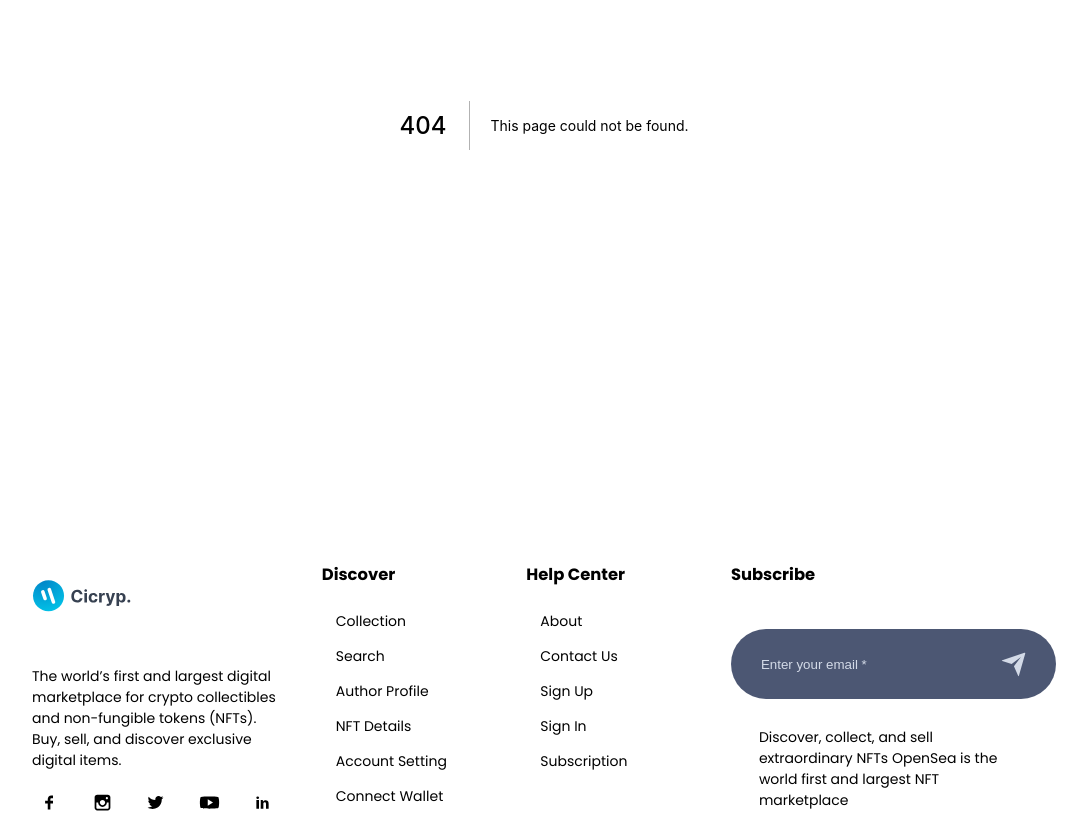
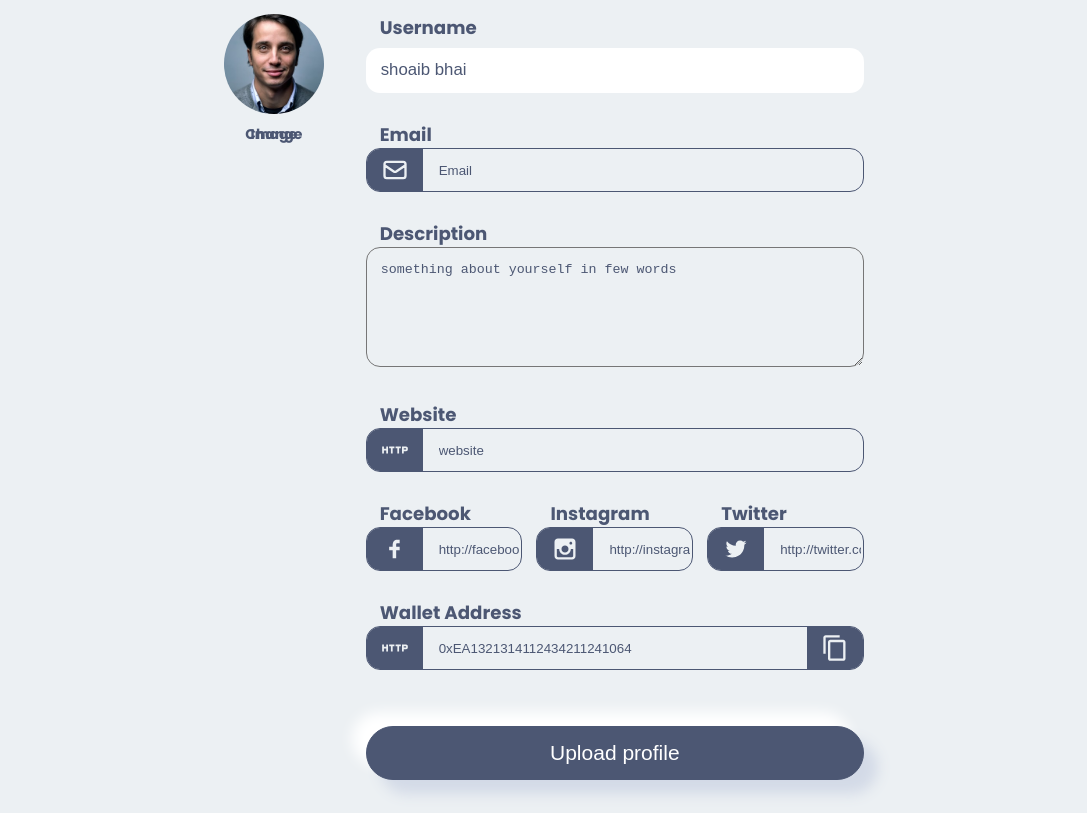
Before and after one commit to AdhithyanM/nft-marketplace-template-code, a Next.js app: page /account in a window 1280 px wide. Before the commit this address had no page. Shown: the part 440-1253 px from the top of the page, without its empty margins (96-1183 px from the left). Built offline with nearby package versions, Linux system fonts and the light colour scheme.

Commit message:
Account Page with form input and profile image upload using react-dropzone

```diff
--- /dev/null
+++ b/AccountPage/Form/Form.jsx
@@ -0,0 +1,144 @@
+import React from "react";
+
+//----ICONS IMPORT
+import { HiOutlineMail } from "react-icons/hi";
+import { MdOutlineHttp, MdOutlineContentCopy } from "react-icons/md";
+import {
+  TiSocialFacebook,
+  TiSocialInstagram,
+  TiSocialTwitter,
+  TiSocialYoutube,
+  TiSocialLinkedin,
+} from "react-icons/ti";
+
+// INTERNAL IMPORT
+import Style from "./Form.module.css";
+import { Button } from "../../components/components-index";
+
+const Form = () => {
+  return (
+    <div className={Style.Form}>
+      <div className={Style.Form_box}>
+        <form>
+          {/* USERNAME */}
+          <div className={Style.Form_box_input}>
+            <label htmlFor="name">Username</label>
+            <input
+              type="text"
+              placeholder="shoaib bhai"
+              className={Style.Form_box_input_username}
+            />
+          </div>
+          {/* EMAIL */}
+          <div className={Style.Form_box_input}>
+            <label htmlFor="email">Email</label>
+            <div className={Style.Form_box_input_box}>
+              <div className={Style.Form_box_input_box_icon}>
+                <HiOutlineMail />
+              </div>
+              <input type="text" placeholder="Email" />
+            </div>
+          </div>
+          {/* DESCRIPTION */}
+          <div className={Style.Form_box_input}>
+            <label htmlFor="description">Description</label>
+            <textarea
+              name=""
+              id=""
+              cols="30"
+              rows="6"
+              placeholder="something about yourself in few words"
+            ></textarea>
+          </div>
+          {/* WEBSITE */}
+          <div className={Style.Form_box_input}>
+            <label htmlFor="website">Website</label>
+            <div className={Style.Form_box_input_box}>
+              <div className={Style.Form_box_input_box_icon}>
+                <MdOutlineHttp />
+              </div>
+              <input type="text" placeholder="website" />
+            </div>
+          </div>
+          {/* SOCIAL LINK INPUTS */}
+          <div className={Style.Form_box_input_social}>
+            {/* Facebook */}
+            <div className={Style.Form_box_input}>
+              <label htmlFor="facebook">Facebook</label>
+              <div className={Style.Form_box_input_box}>
+                <div className={Style.Form_box_input_box_icon}>
+                  <TiSocialFacebook />
+                </div>
+                <input type="text" placeholder="http://facebook.com" />
+              </div>
+            </div>
+            {/* Instagram */}
+            <div className={Style.Form_box_input}>
+              <label htmlFor="instagram">Instagram</label>
+              <div className={Style.Form_box_input_box}>
+                <div className={Style.Form_box_input_box_icon}>
+                  <TiSocialInstagram />
+                </div>
+                <input type="text" placeholder="http://instagram.com" />
+              </div>
+            </div>
+            {/* Twitter */}
+            <div className={Style.Form_box_input}>
+              <label htmlFor="twiiter">Twitter</label>
+              <div className={Style.Form_box_input_box}>
+                <div className={Style.Form_box_input_box_icon}>
+                  <TiSocialTwitter />
+                </div>
+                <input type="text" placeholder="http://twitter.com" />
+              </div>
+            </div>
+            {/* Youtube */}
+            {/* <div className={Style.Form_box_input}>
+              <label htmlFor="youtube">Youtube</label>
+              <div className={Style.Form_box_input_box}>
+                <div className={Style.Form_box_input_box_icon}>
+                  <TiSocialYoutube />
+                </div>
+                <input type="text" placeholder="http://youtube.com" />
+              </div>
+            </div> */}
+            {/* LinkedIn */}
+            {/* <div className={Style.Form_box_input}>
+              <label htmlFor="linkedIn">LinkedIn</label>
+              <div className={Style.Form_box_input_box}>
+                <div className={Style.Form_box_input_box_icon}>
+                  <TiSocialLinkedin />
+                </div>
+                <input type="text" placeholder="http://linkedin.com" />
+              </div>
+            </div> */}
+          </div>
+          {/* WALLET ADDRESS */}
+          <div className={Style.Form_box_input}>
+            <label htmlFor="wallet">Wallet Address</label>
+            <div className={Style.Form_box_input_box}>
+              <div className={Style.Form_box_input_box_icon}>
+                <MdOutlineHttp />
+              </div>
+              <input type="text" placeholder="0xEA1321314112434211241064" />
+              <div className={Style.Form_box_input_box_icon}>
+                <MdOutlineContentCopy />
+              </div>
+            </div>
+          </div>
+
+          {/* UPLOAD BUTTON */}
+          <div className={Style.Form_box_btn}>
+            <Button
+              btnName="Upload profile"
+              handleClick={() => {}}
+              classStyle={Style.button}
+            />
+          </div>
+        </form>
+      </div>
+    </div>
+  );
+};
+
+export default Form;
--- /dev/null
+++ b/AccountPage/Form/Form.module.css
@@ -0,0 +1,93 @@
+.Form {
+  width: 100%;
+}
+
+.Form_box_input {
+  margin-top: 2rem;
+}
+
+.Form_box_input label {
+  display: block;
+  width: 100%;
+  margin-left: 1rem;
+  font-weight: 700;
+  font-size: 1.3rem;
+}
+
+.Form_box_input_username {
+  width: 100%;
+  border: 1px solid var(--icons-color);
+  padding: 1rem;
+  border-radius: 1rem;
+  border-color: transparent;
+  margin-top: 0.5rem;
+  outline: none;
+}
+
+.Form_box_input_username::placeholder {
+  font-size: 1.2rem;
+  color: var(--icons-color);
+}
+
+.Form_box_input_box {
+  width: 100%;
+  border: 1px solid var(--icons-color);
+  border-radius: 1rem;
+  align-items: center;
+  display: flex;
+  gap: 1rem;
+  overflow: hidden;
+}
+
+.Form_box_input_box_icon {
+  font-size: 2rem;
+  background-color: var(--icons-color);
+  padding: 0.5rem 1rem;
+  color: var(--main-bg-color);
+  display: grid;
+  cursor: pointer;
+}
+
+.Form_box_input_box input {
+  width: 90%;
+  border: 0;
+  background-color: transparent;
+  outline: none;
+}
+
+.Form_box_input textarea {
+  width: 100%;
+  background-color: transparent;
+  outline: none;
+  border-radius: 1rem;
+  padding: 1rem;
+}
+
+.Form_box_input_social {
+  display: grid;
+  grid-template-columns: repeat(3, 1fr);
+  gap: 1rem;
+}
+
+.Form_box_btn {
+  margin: 4rem 0;
+}
+
+.button {
+  width: 100%;
+  display: flex;
+  justify-content: center;
+  font-size: 1.5rem;
+}
+
+@media screen and (max-width: 35em) {
+  .Form_box_input_social {
+    grid-template-columns: 1fr;
+  }
+}
+
+@media screen and (min-width: 425px) and (max-width: 768px) {
+  .Form_box_input_social {
+    grid-template-columns: 1fr 1fr;
+  }
+}
--- a/components/NavBar/Discover/Discover.jsx
+++ b/components/NavBar/Discover/Discover.jsx
@@ -25,7 +25,7 @@
     },
     {
       name: "Account Setting",
-      link: "account-setting",
+      link: "account",
     },
     {
       name: "Connect Wallet",
--- a/components/NavBar/SideBar/SideBar.jsx
+++ b/components/NavBar/SideBar/SideBar.jsx
@@ -44,7 +44,7 @@
     },
     {
       name: "Account Setting",
-      link: "account-setting",
+      link: "account",
     },
     {
       name: "Connect Wallet",
--- a/package.json
+++ b/package.json
@@ -13,6 +13,7 @@
     "next": "12.2.5",
     "react": "18.2.0",
     "react-dom": "18.2.0",
+    "react-dropzone": "^14.2.2",
     "react-icons": "^4.8.0"
   }
 }
--- /dev/null
+++ b/pages/account.js
@@ -0,0 +1,53 @@
+import React, { useState, useMemo, useCallback, useContext } from "react";
+import Image from "next/image";
+import { useDropzone } from "react-dropzone";
+
+// INTERNAL IMPORT
+import Style from "../styles/account.module.css";
+import images from "../img";
+import Form from "../AccountPage/Form/Form";
+
+const account = () => {
+  const [fileUrl, setFileUrl] = useState(null);
+
+  const onDrop = useCallback(async (acceptedFile) => {
+    setFileUrl(acceptedFile[0]);
+  }, []);
+
+  const { getRootProps, getInputProps } = useDropzone({
+    onDrop,
+    accept: "image/*",
+    maxSize: 5000000,
+  });
+
+  return (
+    <div className={Style.account}>
+      <div className={Style.account_info}>
+        <h1>Profile Settings</h1>
+        <p>
+          You can set preferred display name, create your profile URL and manage
+          other personal settings.
+        </p>
+      </div>
+
+      <div className={Style.account_box}>
+        <div className={Style.account_box_img} {...getRootProps()}>
+          <input {...getInputProps()} />
+          <Image
+            src={images.user1}
+            alt="account upload"
+            width={150}
+            height={150}
+            className={Style.account_box_img_img}
+          />
+          <p className={Style.account_box_img_para}>Change Image</p>
+        </div>
+        <div className={Style.account_box_form}>
+          <Form />
+        </div>
+      </div>
+    </div>
+  );
+};
+
+export default account;
--- /dev/null
+++ b/styles/account.module.css
@@ -0,0 +1,84 @@
+.account {
+  width: 100%;
+  margin-block: 6rem;
+}
+
+.account_info {
+  width: 50%;
+  margin: 0 auto;
+  border-bottom: 1px solid var(--shadow-dark-color);
+}
+
+.account_info h1 {
+  font-size: 4rem;
+  line-height: 0.5;
+}
+
+.account_info p {
+  font-size: 1.3rem;
+  width: 80%;
+  line-height: 1.2;
+  padding-bottom: 0.5rem;
+}
+
+.account_box {
+  width: 50%;
+  margin: 0 auto;
+
+  display: grid;
+  grid-template-columns: 1fr 5fr;
+  margin-top: 3rem;
+  gap: 3rem;
+  align-items: flex-start;
+}
+
+.account_box_img {
+  margin-top: 2rem;
+  cursor: pointer;
+  position: relative;
+  text-align: center;
+}
+
+.account_box_img_img {
+  border-radius: 50%;
+}
+
+.account_box_img_para {
+  font-weight: 700;
+  font-size: 1rem;
+  line-height: 0;
+}
+
+@media screen and (max-width: 35em) {
+  .account_info {
+    width: 90%;
+  }
+  .account_info h1 {
+    font-size: 2rem;
+  }
+  .account_info p {
+    width: 100%;
+    font-size: 1rem;
+  }
+  .account_box {
+    width: 90%;
+    grid-template-columns: 1fr;
+  }
+}
+
+@media screen and (min-width: 425px) and (max-width: 768px) {
+  .account_info {
+    width: 90%;
+  }
+  .account_info h1 {
+    font-size: 2rem;
+  }
+  .account_info p {
+    width: 100%;
+    font-size: 1rem;
+  }
+  .account_box {
+    width: 90%;
+    grid-template-columns: 1fr;
+  }
+}
```
Also changed, not shown: 1 other file (tests, documents, lock files or other folders).
